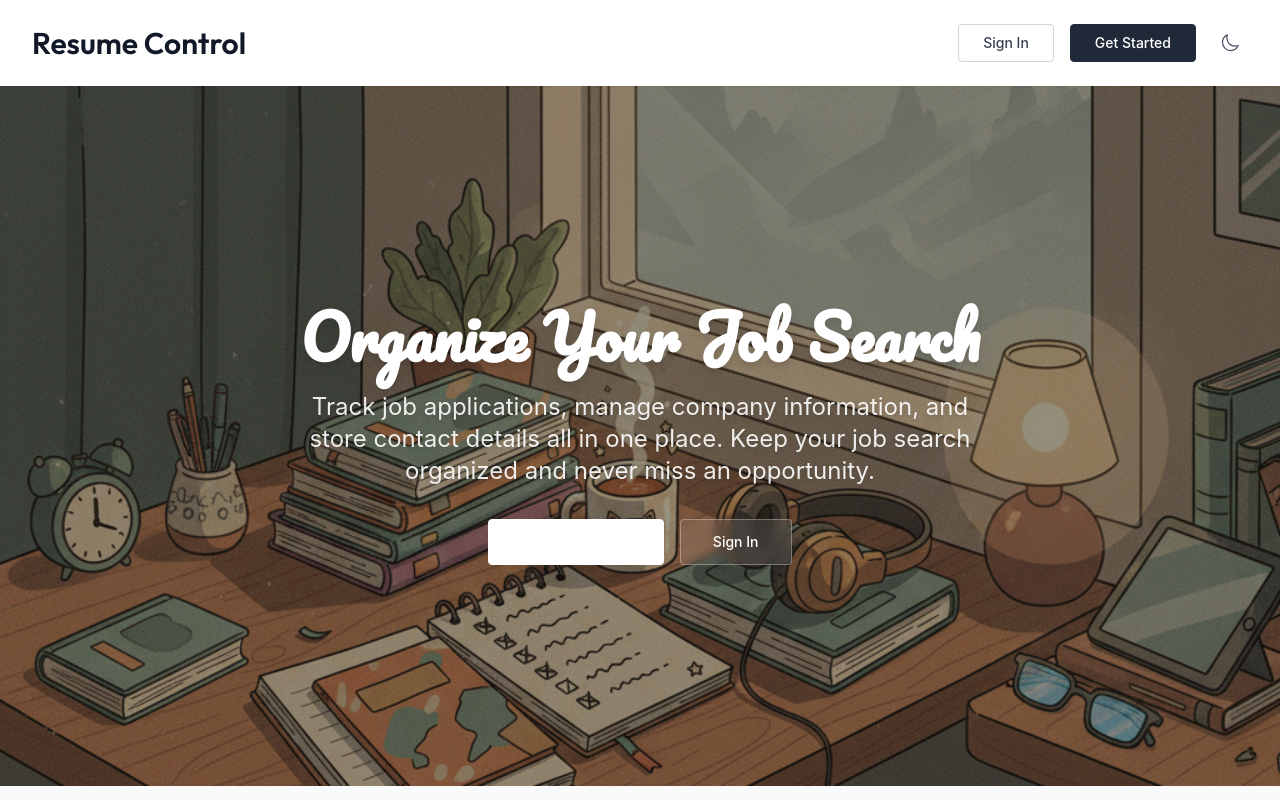
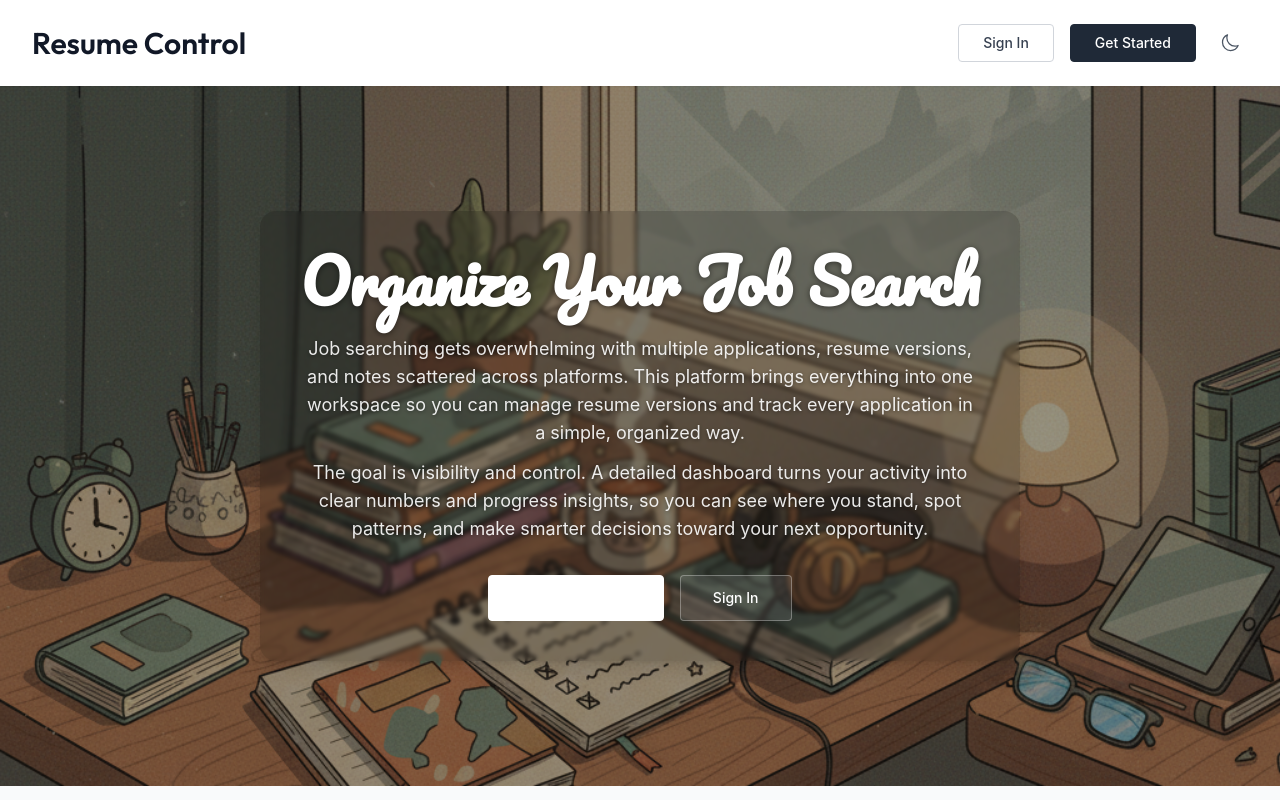
Before and after one commit to Peridan9/ResumeControl, a React (Vite) app in the folder frontend/: page / in a window 1280 px wide. Shown: the top 800 px of the page. Built offline with nearby package versions, Linux system fonts and the light colour scheme.

Commit message:
some more desgin changes to landing page + changed the text introducing the site

```diff
--- a/frontend/src/pages/Landing.tsx
+++ b/frontend/src/pages/Landing.tsx
@@ -105,14 +105,15 @@ export default function Landing() {
         {/* Overlaid Text Content */}
         <div className="relative z-10 h-full flex items-center justify-center">
           <div className="max-w-4xl mx-auto px-4 sm:px-6 lg:px-8 text-center">
-            <h2 className="text-4xl md:text-6xl font-extrabold text-white mb-6 drop-shadow-lg" style={{ fontFamily: "'Pacifico', cursive" }}>
-              Organize Your Job Search
-            </h2>
-            <p className="text-xl md:text-2xl text-white/90 mb-8 drop-shadow-md max-w-2xl mx-auto">
-              Track job applications, manage company information, and store contact details all in one place.
-              Keep your job search organized and never miss an opportunity.
+            <div className="bg-black/15 dark:bg-black/25 backdrop-blur-[2px] rounded-2xl px-6 py-8 md:px-10 md:py-10 shadow-lg">
+              <h2 className="text-4xl md:text-6xl font-extrabold text-white mb-6 drop-shadow-[0_1px_3px_rgba(0,0,0,0.5)]" style={{ fontFamily: "'Pacifico', cursive" }}>
+                Organize Your Job Search
+              </h2>
+              <p className="text-base md:text-lg text-white/90 mb-8 drop-shadow-[0_1px_2px_rgba(0,0,0,0.5)] max-w-2xl mx-auto space-y-3">
+              <span className="block">Job searching gets overwhelming with multiple applications, resume versions, and notes scattered across platforms. This platform brings everything into one workspace so you can manage resume versions and track every application in a simple, organized way.</span>
+              <span className="block">The goal is visibility and control. A detailed dashboard turns your activity into clear numbers and progress insights, so you can see where you stand, spot patterns, and make smarter decisions toward your next opportunity.</span>
             </p>
-            <div className="flex flex-col sm:flex-row gap-4 justify-center">
+              <div className="flex flex-col sm:flex-row gap-4 justify-center">
               <Link to="/register">
                 <Button className="text-lg px-8 py-3 bg-white text-gray-900 hover:bg-gray-100 border-white">
                   Get Started Free
@@ -123,6 +124,7 @@ export default function Landing() {
                   Sign In
                 </Button>
               </Link>
+              </div>
             </div>
           </div>
         </div>
```
